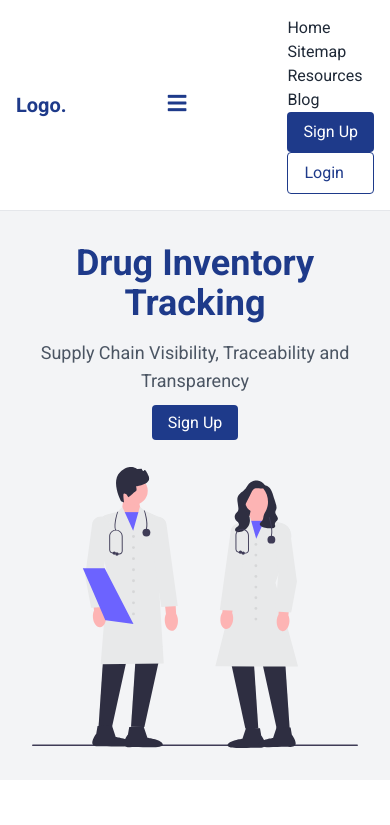
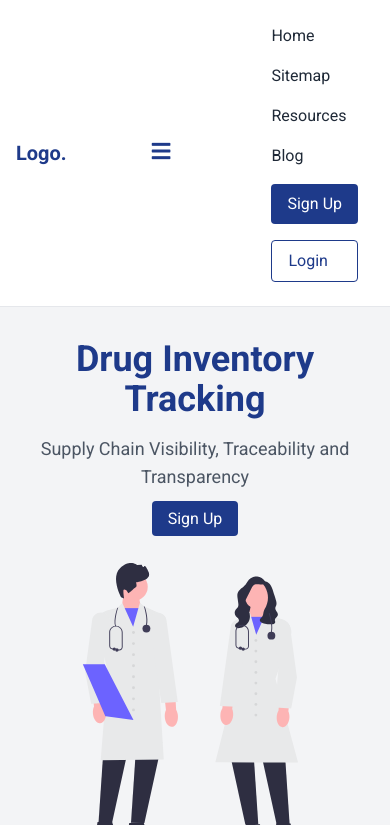
Before and after one commit to YashMhn/2nd-Year-Hackathon, a plain HTML site: page index.html in a window 390 px wide. Both pictures are taken after a click on the button 364 px from the left and 30 px from the top of the page. Shown: the top 825 px of the page. Drawn offline with nearby package versions, Linux system fonts and the light colour scheme.

Commit message:
index update

```diff
--- a/index.html
+++ b/index.html
@@ -30,7 +30,7 @@
             <a href="signup.html" class="bg-blue-900 text-white px-4 py-2 rounded hover:bg-blue-800">Sign Up</a>
             <a href="login.html" class="border border-blue-900 px-4 py-2 rounded text-blue-900 hover:bg-gray-200">Login</a>
         </nav>
-        <nav id="mobile-menu" class="md:hidden hidden flex flex-col">
+        <nav id="mobile-menu" class="md:hidden hidden flex flex-col space-y-4 px-4 py-2">
             <a href="https://yashmhn.github.io/2nd-Year-Hackathon/" class="text-gray-800 hover:text-blue-600">Home</a>
             <a href="#" class="text-gray-800 hover:text-blue-600">Sitemap</a>
             <a href="#" class="text-gray-800 hover:text-blue-600">Resources</a>
```
